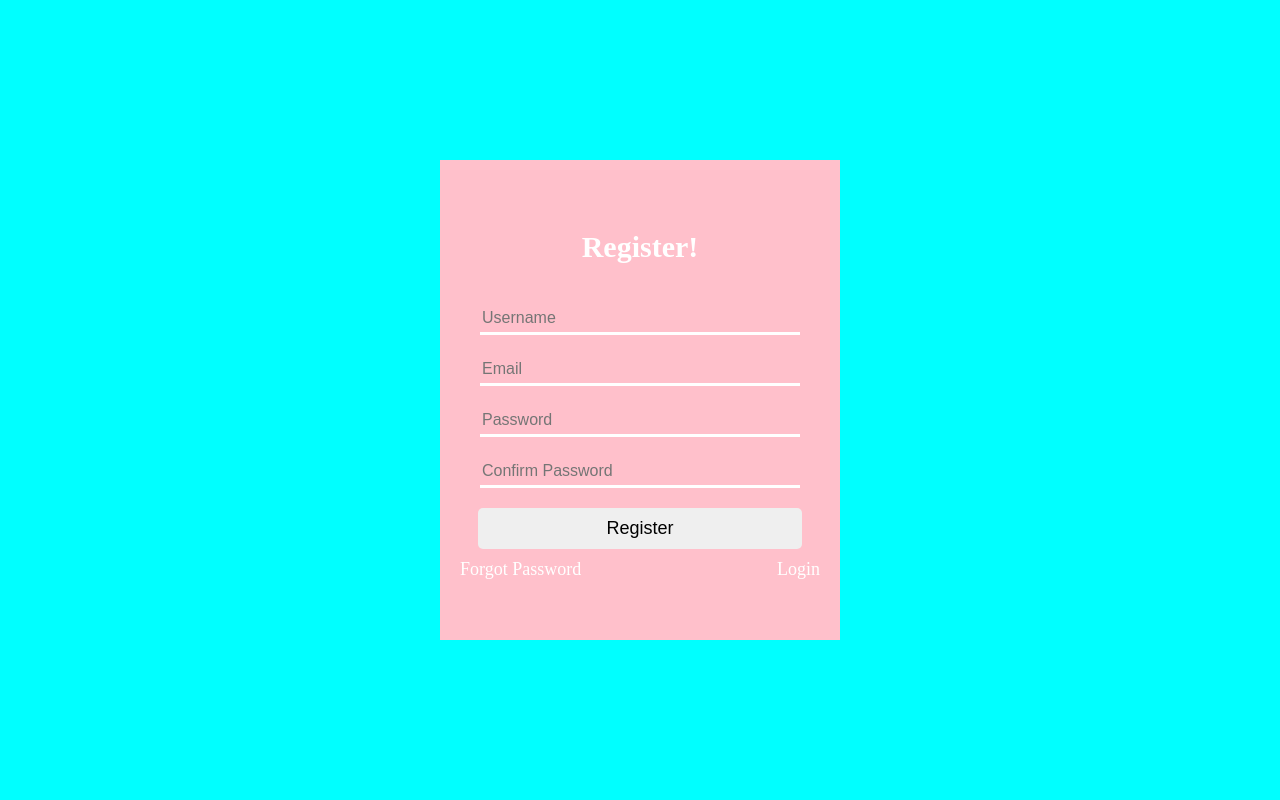
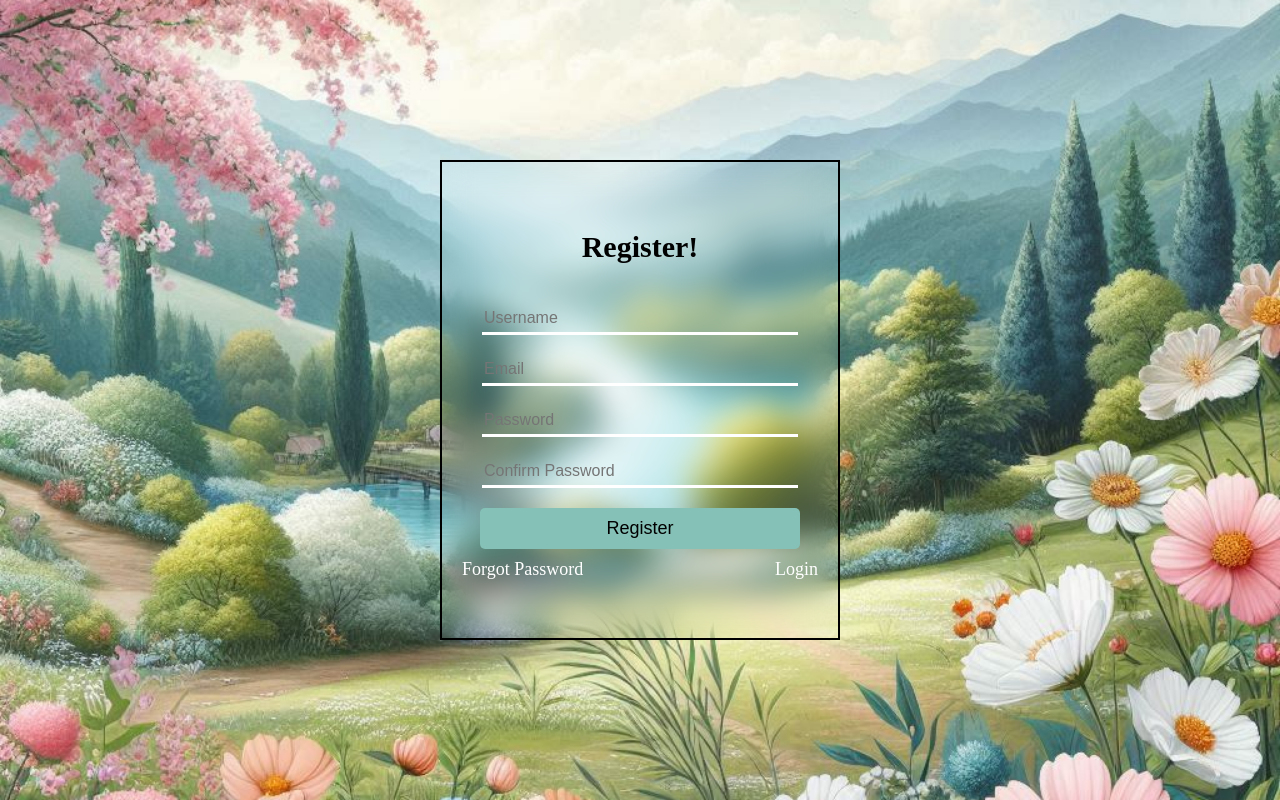
Before and after one commit to ritikaaa59/Registration_form, a plain HTML site: page index.html in a window 1280 px wide. Drawn offline with nearby package versions, Linux system fonts and the light colour scheme.

Commit message:
Your commit message

```diff
--- a/style.css
+++ b/style.css
@@ -4,15 +4,16 @@
     box-sizing: border-box;
 }
 body{
-    background-color: aqua;
-    height: 100vh;
+    background:url(bg1.jpg) no-repeat;
+    background-position: center;
+    background-size: cover;
+    min-height: 100vh;
     width: 100%;
     display: flex;
     justify-content: center;
     align-items: center;
 }
 .container{
-    background-color: pink;
     height: 60vh;
     width: 400px;
     max-width: 80%;
@@ -21,10 +22,12 @@ body{
     align-items: center;
     flex-direction: column;
     padding: 20px;
+    border: 2px solid black;
+    backdrop-filter: blur(15px);
 }
 .container h2{
     font-size: 30px;
-    color: #fff;
+    color: #000000;
     margin-bottom: 20px;
 }
 form{
@@ -33,6 +36,7 @@ form{
 .input{
     margin: 20px;
     border-bottom: 1px solid white;
+
 }
 .input input{
     width: 100%;
@@ -42,11 +46,12 @@ form{
     border: none;
     border-bottom: 2px solid white;
     font-size: 16px;
-    color: #fff;
+
 }
 .button{
 text-align: center;
 width: 100%;
+
 }
 .button input{
     padding: 10px 20px;
@@ -54,7 +59,14 @@ width: 100%;
     font-size: 18px;
     border: none;
     outline: none;
-   width: 90%;
+    width: 90%;
+    background-color: rgb(133, 193, 182);
+
+}
+.button input:hover{
+    background-color: #fff;
+    color: rgb(133, 193, 182);
+    border: 2px solid black;
 }
 .group{
     display: flex;
@@ -79,7 +91,7 @@ width: 100%;
 }
 .popup{
     background-color: #fff;
-    width: 25%;
+    width: 80%;
     height: auto;
     padding: 20px;
     text-align: center;
```
Also changed, not shown: bg1.jpg (added).
